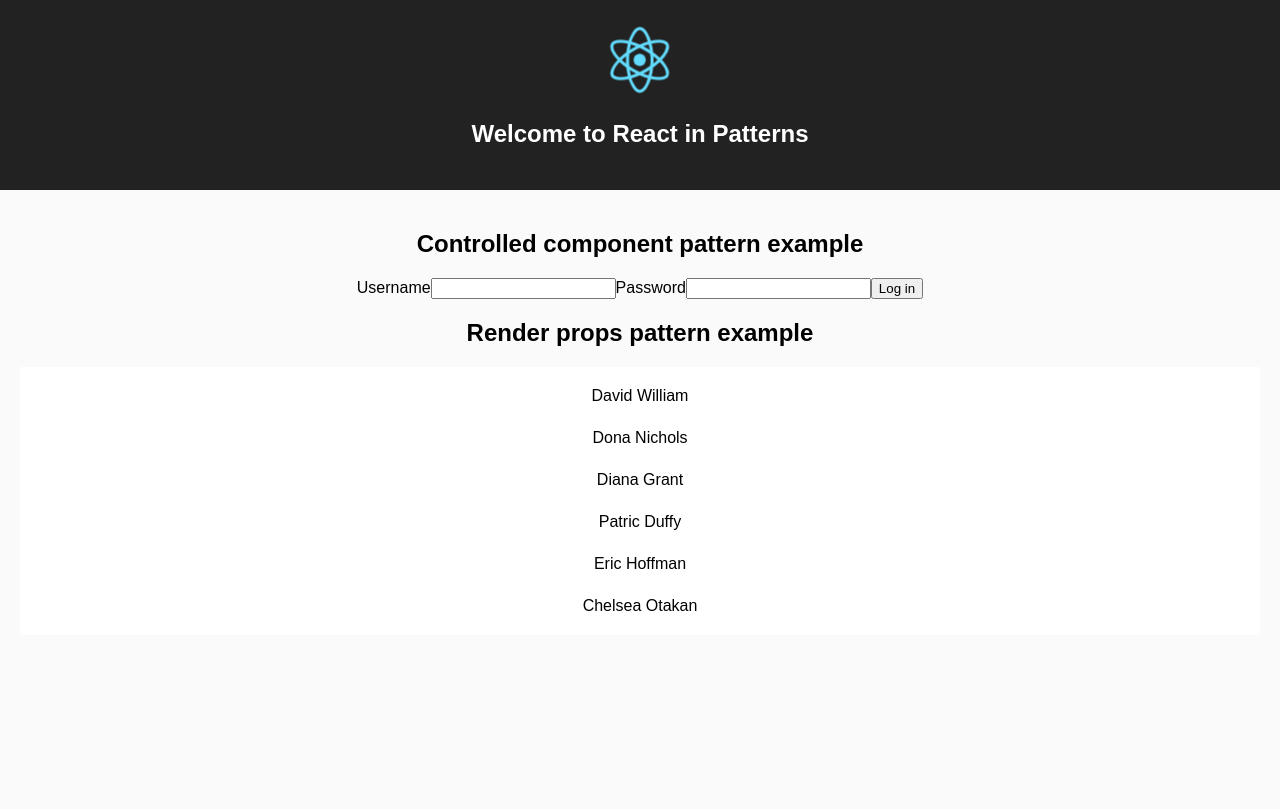
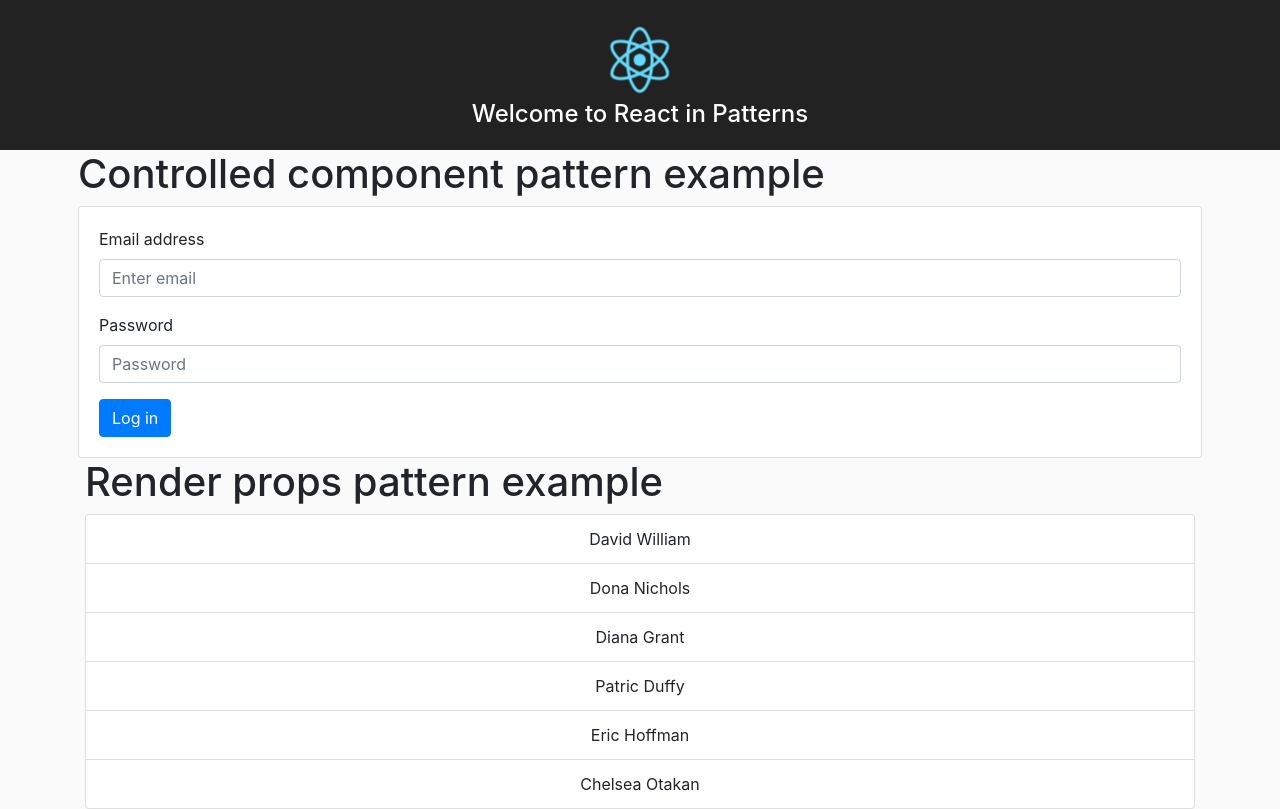
Before and after one commit to paulinamasiak/react-in-patterns, a React (Create React App) app: page / in a window 1280 px wide. Built offline with nearby package versions, Linux system fonts and the light colour scheme.

Commit message:
Add bootstrap and clean up some styles

```diff
--- a/package.json
+++ b/package.json
@@ -3,6 +3,7 @@
   "version": "0.1.0",
   "private": true,
   "dependencies": {
+    "bootstrap": "^4.1.3",
     "lodash": "^4.17.10",
     "react": "^16.4.2",
     "react-dom": "^16.4.2",
--- a/src/App.css
+++ /dev/null
@@ -1,41 +0,0 @@
-.app {
-  text-align: center;
-}
-
-.app__logo {
-  animation: App-logo-spin infinite 20s linear;
-  height: 80px;
-}
-
-.app__header {
-  background-color: #222;
-  height: 150px;
-  padding: 20px;
-  color: white;
-}
-
-.app__title {
-  font-size: 1.5em;
-}
-
-.app__intro {
-  font-size: large;
-}
-
-.app__main {
-  padding: 20px;
-}
-
-.list {
-  background-color: #fff;
-  padding: 8px 0;
-}
-
-.list__item {
-  padding: 12px 24px;
-}
-
-@keyframes App-logo-spin {
-  from { transform: rotate(0deg); }
-  to { transform: rotate(360deg); }
-}
--- a/src/App.js
+++ b/src/App.js
@@ -2,17 +2,16 @@ import React, { Component } from 'react';
 import ControlledComponent from './controlled-component';
 import RenderProps from './render-props';
 import logo from './logo.svg';
-import './App.css';
 
 class App extends Component {
   render() {
     return (
       <div className="app">
-        <header className="app__header">
-          <img src={logo} className="app__logo" alt="logo" />
-          <h1 className="app__title">Welcome to React in Patterns</h1>
+        <header className="app-header text-center">
+          <img src={logo} className="app-logo" alt="logo" />
+          <h1 className="app-title">Welcome to React in Patterns</h1>
         </header>
-        <main className="app__main">
+        <main>
           <ControlledComponent />
           <RenderProps />
         </main>
--- a/src/controlled-component/components/LoginForm.js
+++ b/src/controlled-component/components/LoginForm.js
@@ -5,7 +5,7 @@ class LoginForm extends Component {
     super(props);
 
     this.state = {
-      username: '',
+      email: '',
       password: '',
     };
 
@@ -24,31 +24,39 @@ class LoginForm extends Component {
   handleSubmit(event) {
     event.preventDefault();
 
-    console.log(`${this.state.username} form submited!`);
+    console.log(`${this.state.email} form submited!`);
   }
 
   render() {
     return (
       <form onSubmit={this.handleSubmit}>
-        <label>
-          Username
+        <div className="form-group">
+          <label htmlFor="exampleInputEmail1">Email address</label>
           <input
-            type="text"
-            name="username"
+            id="exampleInputEmail1"
+            className="form-control"
+            type="email"
+            name="email"
+            placeholder="Enter email"
             value={this.state.username}
             onChange={this.handleInputChange}
           />
-        </label>
-        <label>
-          Password
+        </div>
+        <div className="form-group">
+          <label htmlFor="exampleInputPassword1">Password</label>
           <input
+            id="exampleInputPassword1"
+            className="form-control"
             type="password"
             name="password"
+            placeholder="Password"
             value={this.state.password}
             onChange={this.handleInputChange}
           />
-        </label>
-        <button>Log in</button>
+        </div>
+        <button className="btn btn-primary" type="submit">
+          Log in
+        </button>
       </form>
     );
   }
--- a/src/controlled-component/index.js
+++ b/src/controlled-component/index.js
@@ -5,9 +5,13 @@ import LoginForm from './components/LoginForm';
 // by React on subsequent user input
 
 const ControlledComponent = () => (
-  <section>
+  <section className="container px-2">
     <h1>Controlled component pattern example</h1>
-    <LoginForm />
+    <div className="card">
+      <div className="card-body">
+        <LoginForm />
+      </div>
+    </div>
   </section>
 );
 
--- a/src/index.css
+++ b/src/index.css
@@ -1,6 +1,30 @@
+@import '../node_modules/bootstrap/dist/css/bootstrap.css';
+
 body {
-  margin: 0;
-  padding: 0;
-  font-family: sans-serif;
   background-color: #fafafa;
 }
+
+.app-logo {
+  animation: App-logo-spin infinite 20s linear;
+  height: 80px;
+}
+
+.app-header {
+  background-color: #222;
+  height: 150px;
+  padding: 20px;
+  color: white;
+}
+
+.app-title {
+  font-size: 1.5em;
+}
+
+.app-intro {
+  font-size: large;
+}
+
+@keyframes App-logo-spin {
+  from { transform: rotate(0deg); }
+  to { transform: rotate(360deg); }
+}
--- a/src/render-props/components/List.js
+++ b/src/render-props/components/List.js
@@ -3,7 +3,7 @@ import PropTypes from 'prop-types';
 import { noop } from 'lodash';
 
 const List = ({ items, itemRenderer }) => (
-  <div className="list">{items.map(itemRenderer)}</div>
+  <div className="list-group text-center">{items.map(itemRenderer)}</div>
 );
 
 List.propTypes = {
--- a/src/render-props/index.js
+++ b/src/render-props/index.js
@@ -6,13 +6,13 @@ import contacts from './data/contacts.json';
 // In this case a render prop is itemRenderer prop.
 
 const itemRederer = ({ id, name }) => (
-  <div className="list__item" key={id}>
+  <div className="list-group-item" key={id}>
     {name}
   </div>
 );
 
 const RenderPropsPattern = () => (
-  <section>
+  <section className="container">
     <h1>Render props pattern example</h1>
     <List items={contacts} itemRenderer={itemRederer} />
   </section>
```
Also changed, not shown: 1 other file (tests, documents, lock files or other folders).
